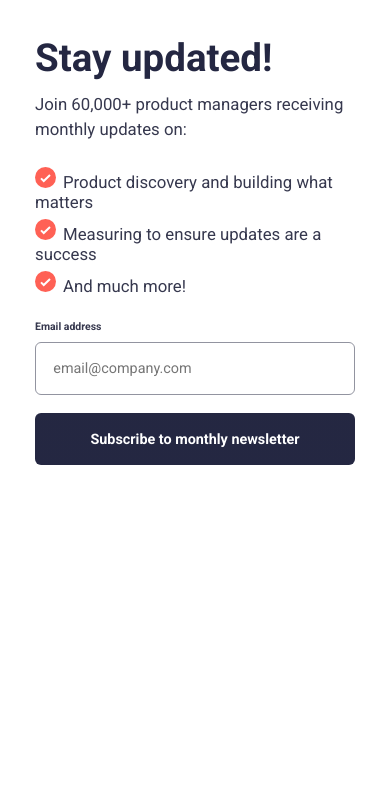
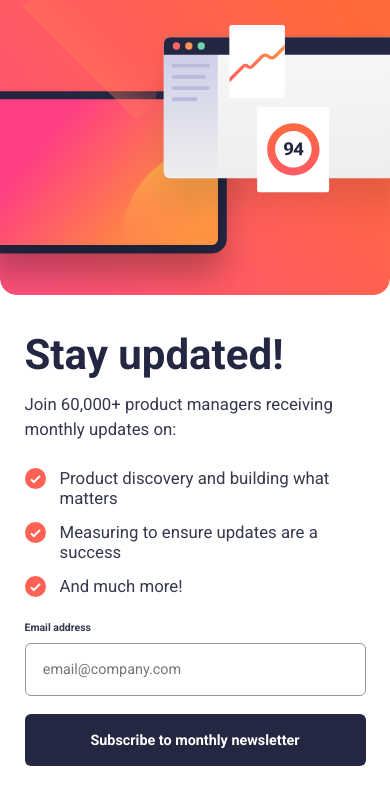
Before and after one commit to BeanyTheCoder/newsletter-sign-up-with-success-message-main, a plain HTML site: page index.html in a window 390 px wide. Drawn offline with Linux system fonts and the light colour scheme.

Commit message:
even more updates

```diff
--- a/index.html
+++ b/index.html
@@ -31,9 +31,18 @@
           </p>
 
           <ul class="container__main__text__ul">
-            <li>Product discovery and building what matters</li>
-            <li>Measuring to ensure updates are a success</li>
-            <li>And much more!</li>
+            <div class="container__main__text__ul__list-item">
+              <img src="./assets/images/icon-list.svg" alt="">
+              <li>Product discovery and building what matters</li>
+            </div>
+            <div class="container__main__text__ul__list-item">
+              <img src="./assets/images/icon-list.svg" alt="">
+              <li>Measuring to ensure updates are a success</li>
+            </div>
+            <div class="container__main__text__ul__list-item">
+              <img src="./assets/images/icon-list.svg" alt="">
+              <li>And much more!</li>
+            </div>
           </ul>
         </div>
 
--- a/scripts/index.js
+++ b/scripts/index.js
@@ -1,4 +1,4 @@
-let emailInput = document.querySelector("#emailInput");
+  let emailInput = document.querySelector("#emailInput");
 let emailInputValue;
 
 let form = document.querySelector(".container__main__form");
--- a/stylesheets/index.css
+++ b/stylesheets/index.css
@@ -34,8 +34,6 @@ body {
   display: flex;
   font-size: 16px;
   border-radius: 1.5em;
-  /* padding: 1em; */
-  width: fit-content;
   width: clamp(400px, 90vw, 780px);
 }
 
@@ -66,12 +64,20 @@ body {
   line-height: 1.5em;
 }
 
-.container__main__text__ul li {
-  list-style: inside url(/assets/images/icon-list.svg);
+.container__main__text__ul {
+  display: flex;
+  flex-direction: column;
+  gap: 1em;
 }
 
-.container__main__text__ul li + li {
-  margin-top: 0.4em;
+.container__main__text__ul__list-item {
+  display: flex;
+  align-items: flex-start;
+  gap: 1em;
+}
+
+.container__main__text__ul__list-item li {
+  list-style: none;
 }
 
 /* in script.js i'm adding valid and invalid classes to the form, so that we can
@@ -180,12 +186,16 @@ seperate classes */
   }
 
   .container__img img {
-    content: url(./assets/images/illustration-sign-up-mobile.svg);
+    content: url(../assets/images/illustration-sign-up-mobile.svg);
   }
 
   .container__main {
     padding: 2.5em;
     flex-basis: unset;
+  }
+
+  .container__main__text__title {
+    font-size: 3em;
   }
 
   .container__main__text__subtitle,
@@ -203,4 +213,8 @@ seperate classes */
     min-height: 100vh;
     border-radius: 0;
   }
+
+  .container__main {
+    padding: 2.5em 1.75em;
+  }
 }
```
